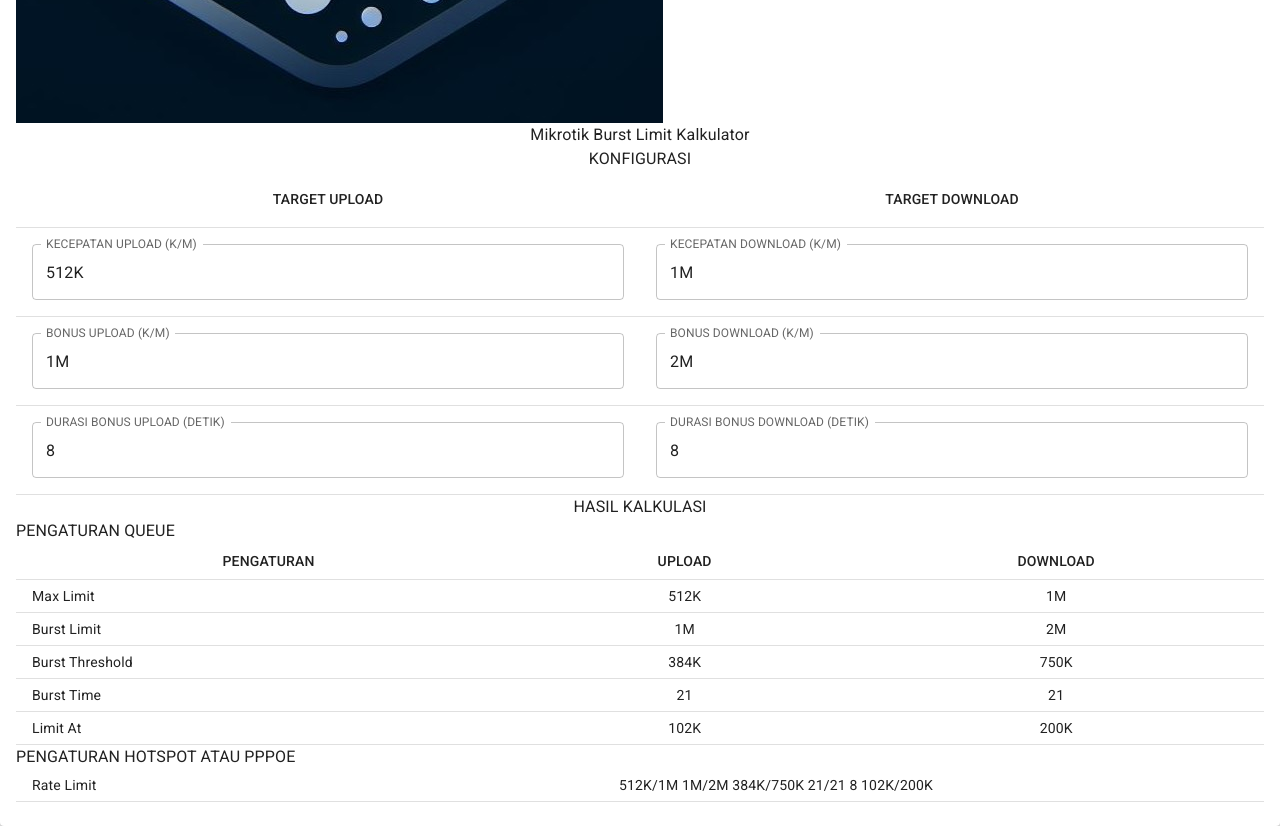
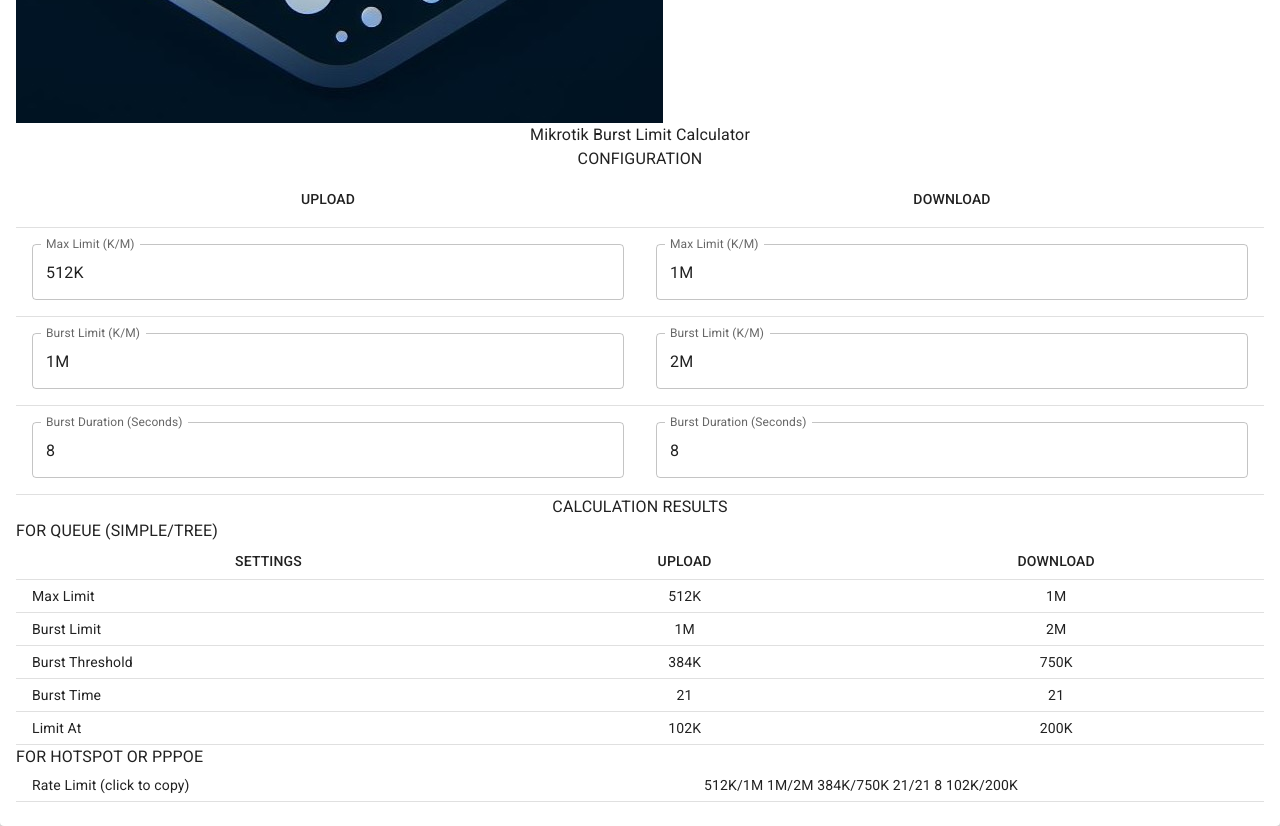
Before and after one commit to asd412id/mikrotik-burst-calculator, a React (Vite) app: page / in a window 1280 px wide. Shown: the part 540-1366 px from the top of the page. Built offline with nearby package versions, Linux system fonts and the light colour scheme.

Commit message:
Change language to english

```diff
--- a/index.html
+++ b/index.html
@@ -5,7 +5,14 @@
     <meta charset="UTF-8" />
     <link rel="icon" type="image/jpeg" href="/logo.jpeg" />
     <meta name="viewport" content="width=device-width, initial-scale=1.0" />
-    <title>Mikrotik Burst Limit Kalkulator</title>
+    <title>Mikrotik Burst Limit Calculator</title>
+    <script>
+      window.dataLayer = window.dataLayer || [];
+      function gtag() { dataLayer.push(arguments); }
+      gtag('js', new Date());
+
+      gtag('config', 'G-MRYHR9CQ63');
+    </script>
   </head>
 
   <body>
--- a/src/App.tsx
+++ b/src/App.tsx
@@ -1,4 +1,4 @@
-import { Box, Card, CardContent, Table, TableBody, TableCell, TableHead, TableRow, TextField, Typography } from "@mui/material"
+import { Box, Card, CardContent, Collapse, Table, TableBody, TableCell, TableHead, TableRow, TextField, Typography } from "@mui/material"
 import { CalculatedRates, SpeedRates, calculateRates, convertToString, rateLimit } from "./utils/burstCalculation";
 import { ChangeEvent, useEffect, useState } from "react";
 import { CheckCircle } from "@mui/icons-material";
@@ -51,54 +51,54 @@
             <div className="flex flex-col gap-10">
               <div className="flex flex-col md:flex-row items-center justify-center gap-3">
                 <img src={logo} alt="logo" className="w-16 rounded-lg" />
-                <Typography align="center" className="!leading-none !p-0 !m-0 !text-3xl md:!text-5xl">Mikrotik Burst Limit Kalkulator</Typography>
+                <Typography align="center" className="!leading-none !p-0 !m-0 !text-3xl md:!text-5xl">Mikrotik Burst Limit Calculator</Typography>
               </div>
               <div className="flex flex-col md:flex-row gap-10 w-full">
                 <div className="flex flex-col gap-5 w-full">
-                  <Typography className="!text-xl md:!text-3xl" align="center">KONFIGURASI</Typography>
+                  <Typography className="!text-xl md:!text-3xl" align="center">CONFIGURATION</Typography>
                   <Table>
                     <TableHead>
                       <TableRow>
-                        <TableCell className="!border !border-gray-300" align="center">TARGET UPLOAD</TableCell>
-                        <TableCell className="!border !border-gray-300" align="center">TARGET DOWNLOAD</TableCell>
+                        <TableCell className="!border !border-gray-300" align="center">UPLOAD</TableCell>
+                        <TableCell className="!border !border-gray-300" align="center">DOWNLOAD</TableCell>
                       </TableRow>
                     </TableHead>
                     <TableBody>
                       <TableRow>
                         <TableCell className="!border !border-gray-300">
-                          <TextField fullWidth variant="outlined" label="KECEPATAN UPLOAD (K/M)" value={form.speedUpload} name="speedUpload" onChange={handleChange} />
+                          <TextField fullWidth variant="outlined" label="Max Limit (K/M)" value={form.speedUpload} name="speedUpload" onChange={handleChange} />
                         </TableCell>
                         <TableCell className="!border !border-gray-300">
-                          <TextField fullWidth variant="outlined" label="KECEPATAN DOWNLOAD (K/M)" value={form.speedDownload} name="speedDownload" onChange={handleChange} />
+                          <TextField fullWidth variant="outlined" label="Max Limit (K/M)" value={form.speedDownload} name="speedDownload" onChange={handleChange} />
                         </TableCell>
                       </TableRow>
                       <TableRow>
                         <TableCell className="!border !border-gray-300">
-                          <TextField fullWidth variant="outlined" label="BONUS UPLOAD (K/M)" value={form.bonusUpload} name="bonusUpload" onChange={handleChange} />
+                          <TextField fullWidth variant="outlined" label="Burst Limit (K/M)" value={form.bonusUpload} name="bonusUpload" onChange={handleChange} />
                         </TableCell>
                         <TableCell className="!border !border-gray-300">
-                          <TextField fullWidth variant="outlined" label="BONUS DOWNLOAD (K/M)" value={form.bonusDownload} name="bonusDownload" onChange={handleChange} />
+                          <TextField fullWidth variant="outlined" label="Burst Limit (K/M)" value={form.bonusDownload} name="bonusDownload" onChange={handleChange} />
                         </TableCell>
                       </TableRow>
                       <TableRow>
                         <TableCell className="!border !border-gray-300">
-                          <TextField fullWidth type="number" variant="outlined" label="DURASI BONUS UPLOAD (DETIK)" value={form.bonusUploadDuration} name="bonusUploadDuration" onChange={handleChange} />
+                          <TextField fullWidth type="number" variant="outlined" label="Burst Duration (Seconds)" value={form.bonusUploadDuration} name="bonusUploadDuration" onChange={handleChange} />
                         </TableCell>
                         <TableCell className="!border !border-gray-300">
-                          <TextField fullWidth type="number" variant="outlined" label="DURASI BONUS DOWNLOAD (DETIK)" value={form.bonusDownloadDuration} name="bonusDownloadDuration" onChange={handleChange} />
+                          <TextField fullWidth type="number" variant="outlined" label="Burst Duration (Seconds)" value={form.bonusDownloadDuration} name="bonusDownloadDuration" onChange={handleChange} />
                         </TableCell>
                       </TableRow>
                     </TableBody>
                   </Table>
                 </div>
                 <div className="flex flex-col gap-5 w-full">
-                  <Typography className="!text-xl md:!text-3xl" align="center">HASIL KALKULASI</Typography>
+                  <Typography className="!text-xl md:!text-3xl" align="center">CALCULATION RESULTS</Typography>
                   <div className="flex flex-col gap-1">
-                    <Typography>PENGATURAN QUEUE</Typography>
+                    <Typography>FOR QUEUE (SIMPLE/TREE)</Typography>
                     <Table size="small">
                       <TableHead>
                         <TableRow>
-                          <TableCell className="!border !border-gray-300" align="center">PENGATURAN</TableCell>
+                          <TableCell className="!border !border-gray-300" align="center">SETTINGS</TableCell>
                           <TableCell className="!border !border-gray-300" align="center">UPLOAD</TableCell>
                           <TableCell className="!border !border-gray-300" align="center">DOWNLOAD</TableCell>
                         </TableRow>
@@ -132,17 +132,19 @@
                       </TableBody>
                     </Table>
                   </div>
-                  <div className="flex flex-col gap-1">
-                    <Typography>PENGATURAN HOTSPOT ATAU PPPOE</Typography>
+                  <div className="flex flex-col gap-1 relative">
+                    <Typography>FOR HOTSPOT OR PPPOE</Typography>
                     <Table size="small">
                       <TableBody>
                         <TableRow>
-                          <TableCell className="!border !border-gray-300">Rate Limit</TableCell>
-                          <TableCell align="center" className="!border !border-gray-300 !bg-sky-100 cursor-pointer hover:!bg-sky-200" title="Klik untuk menyalin" onClick={handleCopy}>{rateString}</TableCell>
+                          <TableCell className="!border !border-gray-300">Rate Limit (click to copy)</TableCell>
+                          <TableCell align="center" className="!border !border-gray-300 !bg-sky-100 cursor-pointer hover:!bg-sky-200" title="Click to copy" onClick={handleCopy}>{rateString}</TableCell>
                         </TableRow>
                       </TableBody>
                     </Table>
-                    {copied && <span className="flex gap-1 items-center justify-end text-emerald-500"><CheckCircle fontSize="small" /> Berhasil disalin</span>}
+                    <Collapse in={copied} className="absolute right-0 -bottom-7">
+                      <span className="flex gap-1 items-center justify-end text-emerald-500"><CheckCircle fontSize="small" /> Copied</span>
+                    </Collapse>
                   </div>
                 </div>
               </div>
```
